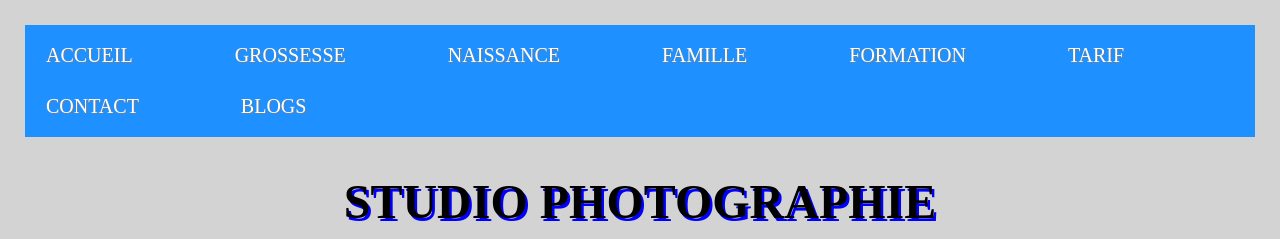
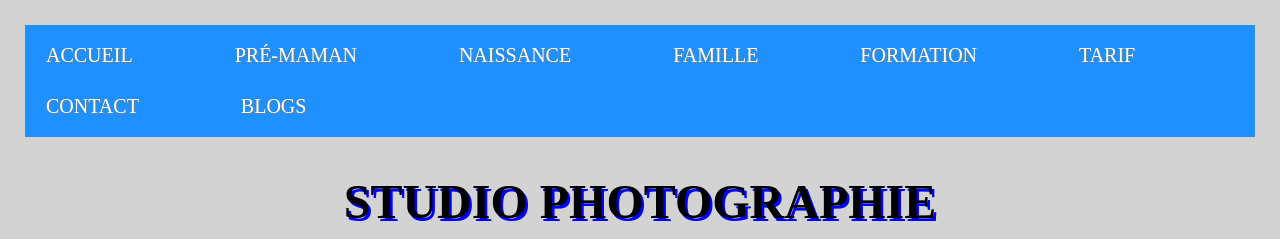
Before and after one commit to HedyKatherine/Projet_03, a plain HTML site: page accueil.html in a window 1280 px wide. Shown: the top 239 px of the page. Drawn offline with Linux system fonts and the light colour scheme.

Commit message:
Update accueil.html

```diff
--- a/accueil.html
+++ b/accueil.html
@@ -10,7 +10,7 @@
       <nav>
         <ul>
           <li><a href="file:///home/louiza/Bureau/HTML/Exercices/HTML-CSS/MonHTML-CSS/Projet_03/projet-3/AceuilPhotoStudio/index.html">ACCUEIL</a></li>
-          <li><a href="file:///home/louiza/Bureau/HTML/Exercices/HTML-CSS/MonHTML-CSS/Projet_03/projet-3/Grossesse/index.html">GROSSESSE</a></li>
+          <li><a href="file:///home/louiza/Bureau/HTML/Exercices/HTML-CSS/MonHTML-CSS/Projet_03/projet-3/Grossesse/index.html">PRÉ-MAMAN</a></li>
           <li><a href="file:///home/louiza/Bureau/HTML/Exercices/HTML-CSS/MonHTML-CSS/Projet_03/projet-3/Naissance/index.html">NAISSANCE</a></li>
           <li><a href="file:///home/louiza/Bureau/HTML/Exercices/HTML-CSS/MonHTML-CSS/Projet_03/projet-3/FamilleEvnmt/index.html">FAMILLE</a></li>
           <li><a href="file:///home/louiza/Bureau/HTML/Exercices/HTML-CSS/MonHTML-CSS/Projet_03/projet-3/Formation/index.html">FORMATION</a></li>
```
